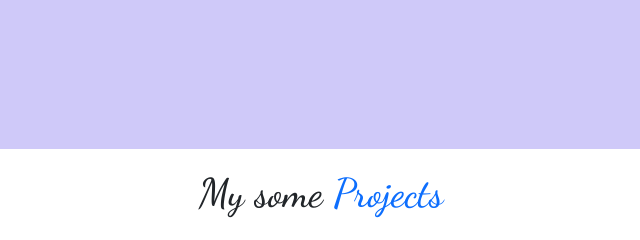
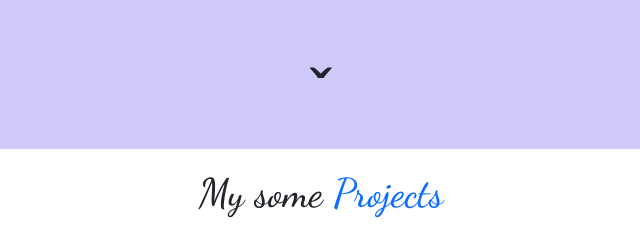
Before and after one commit to M-Mahir-Khan/My_portfolio, a plain HTML site: page index.html in a window 1280 px wide. Shown: the part 531-771 px from the top of the page, 319-959 px from the left. Drawn offline with nearby package versions, Linux system fonts and the light colour scheme.

Commit message:
My_portfolio

```diff
--- a/index.html
+++ b/index.html
@@ -47,6 +47,9 @@
     <div class="text-content text-center" data-aos="zoom-in">
       <h1><span>👋Hello, I'm Mahir</span></h1>
       <h2 class="mt-3 fs-4">Web Developer <span>from India</span></h2>
+    </div>
+    <div class="down-arr">
+      <h1>ˇ</h1>
     </div>
   </div>
 </div>
--- a/style.css
+++ b/style.css
@@ -30,8 +30,6 @@
 
  .navbar{
    background: #CFC9F9;
-   /* position: fixed;
-   top: 0; */
  }
 
  .navbar-brand span {
@@ -75,11 +73,8 @@
  .section{
   background-color: #CFC9F9;
   height: 680px;
-  /* margin-top: 30px; */
-  /* position: relative;
-  top: 80px;
-  left: 0; */
  }
+
  .bg-img{
   position: relative;
   top:  0px;
@@ -110,6 +105,11 @@
   margin-top: 50px;
   color: #666666;
 }
+
+.down-arr h1{
+  text-align: center;
+  font-size: 4rem;
+}
  /*
 ==================================
     Custom Scrollbar
@@ -133,23 +133,9 @@
     Main setiion Design
 ==================================
 */
-/* .main-section{
-  width: 100%;
-  background: url("https://png.pngtree.com/thumb_back/fh260/back_pic/04/24/66/495836a65fcb8f9.jpg") no-repeat center ;
-  background-size: cover;
-  background-attachment: fixed;
-  background-position: 0 71.9125px;
-  padding: 4.375rem 0;
-} */
+
 .section-bg{
   width: 100%;
-  /* background: url("https://static.vecteezy.com/system/resources/thumbnails/008/311/935/small/the-illustration-graphic-consists-of-abstract-background-with-a-blue-gradient-dynamic-shapes-composition-eps10-perfect-for-presentation-background-website-landing-page-wallpaper-vector.jpg") no-repeat center ; */
-  /* background-size: cover;
-  background-attachment: fixed;
-  background-position: 0 71.9125px;
-  padding: 4.375rem 0;
-  display: flex;
-  justify-content: center; */
 }
 
 .sec-title{
@@ -174,8 +160,6 @@
   width: 300px;
   margin: 20px;
   height: 430px;
-  /* margin-bottom: 30px; */
-  /* background-color: #fff; */
   border: 1px solid #ddd;
   border-radius: 5px;
   overflow: hidden;
@@ -208,13 +192,6 @@
 }
 
 .project-details a {
-  /* display: inline-block;
-  background-color: #333;
-  color: #fff;
-  text-decoration: none;
-  padding: 8px 15px;
-  border-radius: 3px;
-  margin-top: 15px; */
   text-decoration: none;
   color: black;
 }
@@ -232,9 +209,6 @@
   color: white;
 }
 
-/* .project-details a:hover {
-  background-color: #555;
-} */
 
  /*
 ==================================
@@ -299,12 +273,6 @@
 }
 
 .footer-li a:hover{
-    /* box-shadow: 0 0 5px #e5e5ea,
-     0 0 25px #e5e5ea, 0 0 50px #e5e5ea,
-     0 0 100px #e5e5ea,
-     0 0 200px #e5e5ea;
-     font-weight: 500;
-     transition: 0.4s ease-in-out; */
      color: #fff;
 }
 
```
